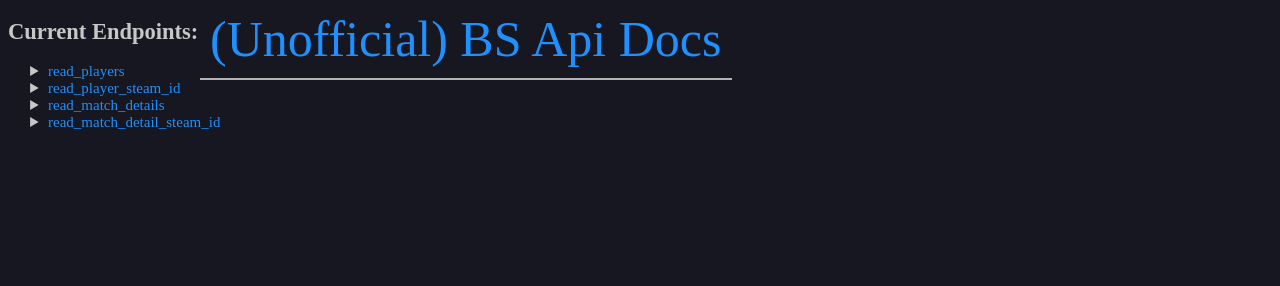
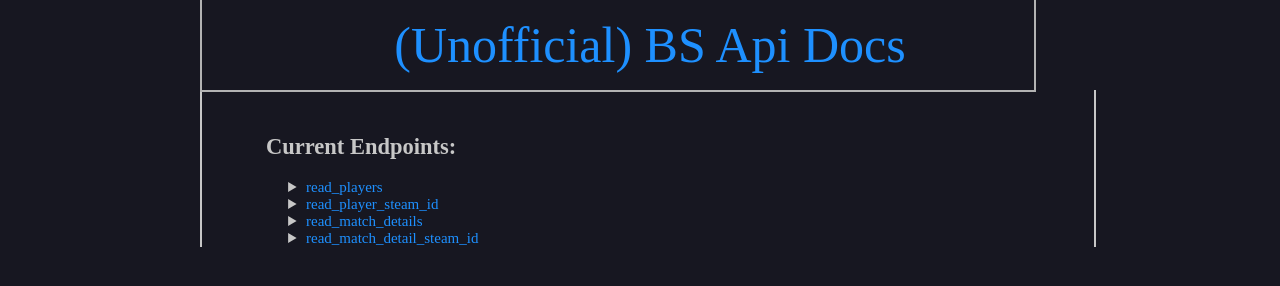
Before and after one commit to cheesenibbles123/bs-api-docs, a plain HTML site: page index.html in a window 1280 px wide. Drawn offline with Linux system fonts and the light colour scheme.

Commit message:
Added container to main index, setup CSS to match body to title better

```diff
--- a/css.css
+++ b/css.css
@@ -3,12 +3,15 @@
 	--spacing: 10px;
 	--generalColour: #c7c7c7;
 	--lineColour: #b3b3b3;
+	--bodySpacing: 5%;
 }
 
 body {
 	background-color: #171721;
 	color: var(--generalColour);
 	font-size: 15px;
+	width: 100%;
+	height: 100%;
 }
 
 pre {
@@ -58,24 +61,30 @@ th:last-child {
 }
 
 .mainContent {
-	margin-top: 85px;
-	padding-left: 5%;
-	padding-right: 5%;
+	margin-top: 7%;
+	padding-left: var(--bodySpacing);
+	padding-right: var(--bodySpacing);;
 	border-left: 2px solid var(--generalColour);
 	border-right: 2px solid var(--generalColour);
 	height: 100%;
+	padding-top: 2%;
 }
 
 .navbar {
 	border-bottom: 2px solid var(--lineColour);
+	border-left: 2px solid var(--lineColour);
+	border-right: 2px solid var(--lineColour);
 	background-color: inherit;
 	font-size: 50px;
 	list-style-type: none;
-	padding: var(--spacing);
+	padding-left: var(--bodySpacing);
+	padding-right: calc(var(--bodySpacgin) - 0.3%);
+	padding-bottom: calc(var(--bodySpacing) / 4);
+	padding-top: calc(var(--bodySpacing) / 4);
 	top: 0;
 	position: fixed;
 	display: inline;
-	width: 67.35%%;
+	width: 60%;
 	text-align: center;
 	margin-top: 0;
 }
--- a/index.html
+++ b/index.html
@@ -10,8 +10,8 @@
 	<script src="navBar.js"></script>
 
 	<body>
-
-		<h2>Current Endpoints:</h3>
+		<div class="mainContent">
+			<h2>Current Endpoints:</h2>
 
 			<ul>
 				<li><a href="read_players/">read_players</a></li>
@@ -19,7 +19,7 @@
 				<li><a href="read_match_details/">read_match_details</a></li>
 				<li><a href="read_match_detail_steam_id/">read_match_detail_steam_id</a></li>
 			</ul>
-
+		</div>
 	</body>
 
 </html>
```
Lines whose indentation alone changed are shown as unchanged.
